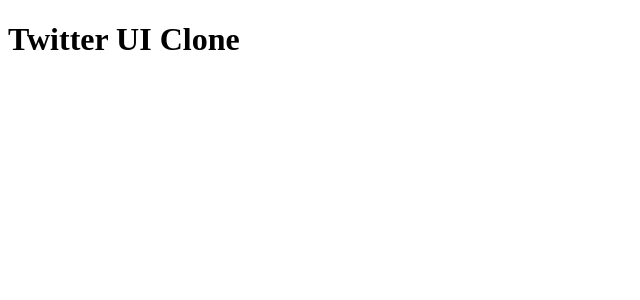
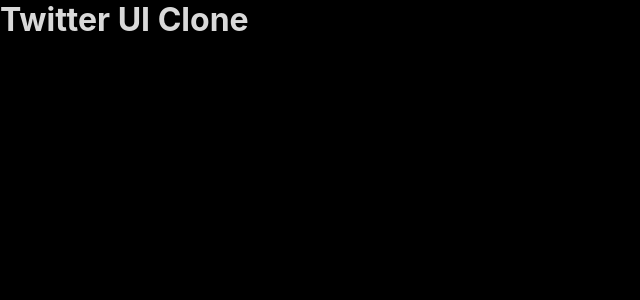
Before and after one commit to arrudadev/twitter-ui-clone, a React (Create React App) app: page / in a window 1280 px wide. Shown: the top 300 px of the page, without its empty margins (0-640 px from the left). Built offline with nearby package versions, Linux system fonts and the light colour scheme.

Commit message:
chore: add global styles

```diff
--- a/package.json
+++ b/package.json
@@ -31,12 +31,14 @@
     "react": "^16.13.1",
     "react-dom": "^16.13.1",
     "react-scripts": "3.4.3",
-    "styled-components": "^5.1.1"
+    "react-sticky-box": "^0.9.3",
+    "styled-components": "^5.1.1",
+    "styled-icons": "^10.19.0"
   },
   "devDependencies": {
     "@commitlint/cli": "^9.1.1",
     "@commitlint/config-conventional": "^9.1.1",
-    "@types/styled-components": "^5.1.1",
+    "@types/styled-components": "^5.1.3",
     "@typescript-eslint/eslint-plugin": "^3.7.1",
     "@typescript-eslint/parser": "^3.7.1",
     "eslint": "^6.6.0",
--- a/src/App.tsx
+++ b/src/App.tsx
@@ -1,7 +1,14 @@
 import React from 'react';
 
+import GlobalStyles from './styles/GlobalStyles';
+
 function App() {
-  return <h1>Twitter UI Clone</h1>;
+  return (
+    <>
+      <h1>Twitter UI Clone</h1>
+      <GlobalStyles />
+    </>
+  );
 }
 
 export default App;
--- /dev/null
+++ b/src/styles/GlobalStyles.ts
@@ -0,0 +1,43 @@
+import { createGlobalStyle } from 'styled-components';
+
+export default createGlobalStyle`
+  * {
+    margin: 0;
+    padding: 0;
+    box-sizing: border-box;
+
+    color: var(--white);
+  }
+
+  html, body, #root {
+    max-height: 100vh;
+    max-width: 100vw;
+
+    height: 100%;
+    width: 100%;
+  }
+
+  *, button, input {
+    border: 0;
+    background: none;
+    font-family: -apple-system, system-ui, BlinkMacSystemFont, 'Segoe UI', Roboto, 'Helvetica Neue', Ubuntu, Arial, sans-serif;
+  }
+
+  html {
+    background: var(--primary);
+  }
+
+  :root {
+    --primary: #000;
+    --secondary: #15181C;
+    --search: #202327;
+    --white: #D9D9D9;
+    --gray: #7A7A7A;
+    --outline: #2F3336;
+    --retweet: #00C06B;
+    --like: #E8265E;
+    --twitter: #33A1F2;
+    --twitter-dark-hover: #011017;
+    --twitter-light-hover: #2C8ED6;
+  }
+`;
```
Also changed, not shown: 1 other file (tests, documents, lock files or other folders).
